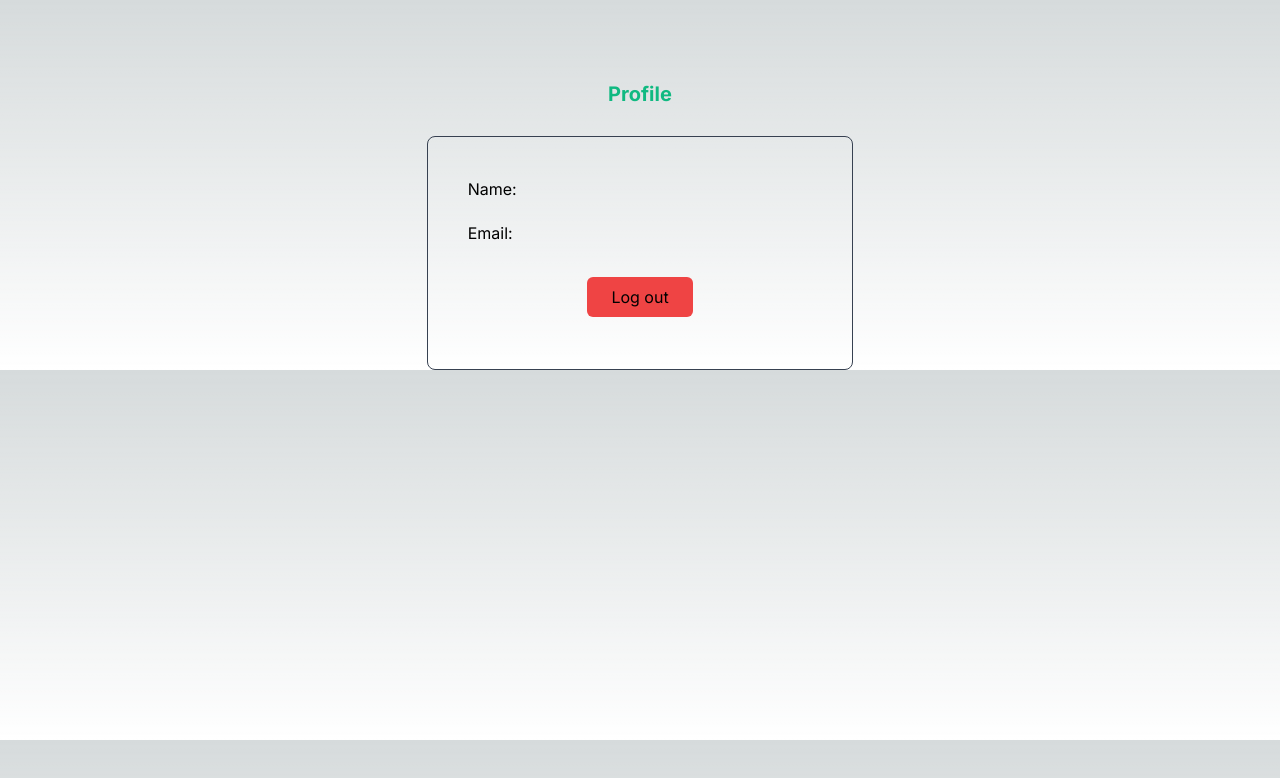
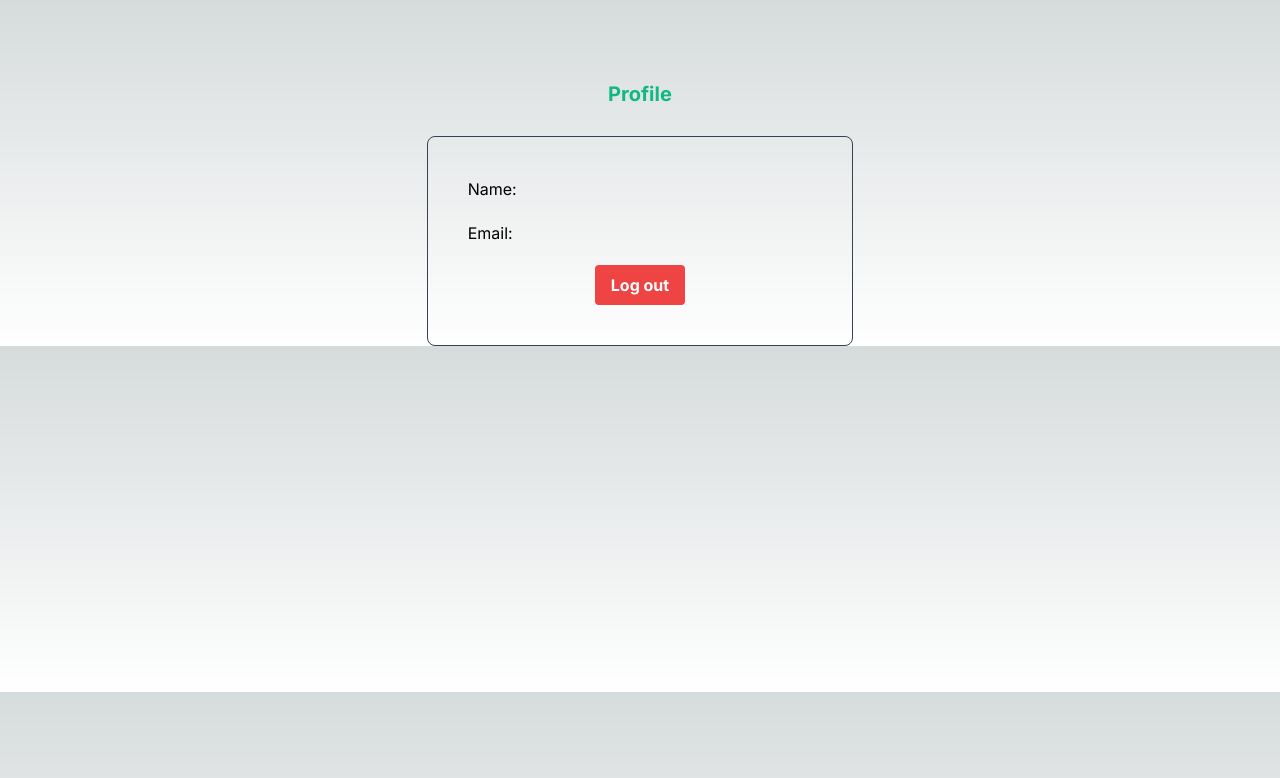
Before and after one commit to OleksiiPustilnyk/pet-project-todolist, a Next.js app: page /profile in a window 1280 px wide. Shown: the top 778 px of the page. Built offline with nearby package versions, Linux system fonts and the light colour scheme; no server answers.

Commit message:
cleanup code

```diff
--- a/src/components/TodoListItems.tsx
+++ b/src/components/TodoListItems.tsx
@@ -1,5 +1,5 @@
 import { FaCheck, FaTrashAlt } from 'react-icons/fa'
-import ActionButton from './buttons/Button'
+import ActionButton from './buttons/ActionButton'
 
 type TodoItem = {
     id: number
--- /dev/null
+++ b/src/components/buttons/ControlButton.tsx
@@ -0,0 +1,28 @@
+import { cn } from '@/app/utils/cn'
+
+interface ControlButtonProps {
+    text: string
+    color: string
+    onClick?: () => void
+}
+
+export default function ControlButton({
+    text,
+    color,
+    onClick,
+}: ControlButtonProps) {
+    return (
+        <button
+            onClick={onClick}
+            className={cn(
+                ` text-white font-bold py-2 px-4 rounded focus:outline-none focus:shadow-outline`,
+                color === 'red' && 'bg-red-500 hover:bg-red-700',
+                color === 'green' && 'bg-emerald-500 hover:bg-emerald-700',
+                color === 'blue' && 'bg-blue-500 hover:bg-blue-700',
+                color === 'yellow' && 'bg-amber-400 hover:bg-amber-600',
+            )}
+        >
+            {text}
+        </button>
+    )
+}
--- a/src/components/forms/LogForm.tsx
+++ b/src/components/forms/LogForm.tsx
@@ -6,6 +6,7 @@ import Input from '@/components/input/Input'
 import { useState } from 'react'
 import { signIn } from 'next-auth/react'
 import { useRouter } from 'next/navigation'
+import ControlButton from '../buttons/ControlButton'
 
 export default function LogForm() {
     const [email, setEmail] = useState('')
@@ -60,13 +61,8 @@ export default function LogForm() {
             {error && <div className='text-red-500'>{error}</div>}
 
             <div className='flex justify-around'>
-                <button
-                    type='submit'
-                    className='bg-emerald-500 hover:bg-emerald-400 rounded-md py-2 px-6 my-3'
-                >
-                    Sign In
-                </button>
-                {/* <NavigationButton text='Sign In' path='/' color='green' /> */}
+                <ControlButton text='Sign In' color='green' />
+
                 <NavigationButton text='Cancel' path='/' color='red' />
             </div>
 
--- a/src/components/forms/ProfileForm.tsx
+++ b/src/components/forms/ProfileForm.tsx
@@ -1,10 +1,14 @@
 'use client'
 
-// import NavigationButton from '@/components/buttons/NavButton'
 import { useSession, signOut } from 'next-auth/react'
+import ControlButton from '../buttons/ControlButton'
 
 export default function ProfileForm() {
     const { data: session } = useSession()
+
+    const handleSignOut = () => {
+        signOut({ callbackUrl: '/' })
+    }
     return (
         <div className='flex flex-col justify-center min-w-80 m-auto gap-5 border border-gray-700 p-10 rounded-lg'>
             <div>
@@ -16,14 +20,11 @@ export default function ProfileForm() {
                 <span className='font-bold ml-3'>{session?.user?.email}</span>
             </div>
             <div className='flex justify-center'>
-                <button
-                    // type='submit'
-                    onClick={() => signOut({ callbackUrl: '/' })}
-                    className='bg-red-500 hover:bg-red-400 rounded-md py-2 px-6 my-3'
-                >
-                    Log out
-                </button>
-                {/* <NavigationButton text='Log out' path='/' color='red' /> */}
+                <ControlButton
+                    text='Log out'
+                    color='red'
+                    onClick={handleSignOut}
+                />
             </div>
         </div>
     )
--- a/src/components/forms/RegForm.tsx
+++ b/src/components/forms/RegForm.tsx
@@ -5,6 +5,7 @@ import NavigationText from '@/components/buttons/NavText'
 import Input from '@/components/input/Input'
 import { useState } from 'react'
 import { useRouter } from 'next/navigation'
+import ControlButton from '../buttons/ControlButton'
 
 export default function RegistrationForm() {
     const [name, setName] = useState('')
@@ -95,12 +96,8 @@ export default function RegistrationForm() {
             {error && <div className='text-red-500'>{error}</div>}
 
             <div className='flex justify-around'>
-                <button
-                    type='submit'
-                    className='bg-emerald-500 hover:bg-emerald-400 rounded-md py-2 px-6 my-3'
-                >
-                    Submit
-                </button>
+                <ControlButton text='Submit' color='green' />
+
                 <NavigationButton text='Cancel' path='/' color='red' />
             </div>
 
```
Also changed, not shown: src/components/buttons/ActionButton.tsx (renamed from src/components/buttons/Button.tsx).
